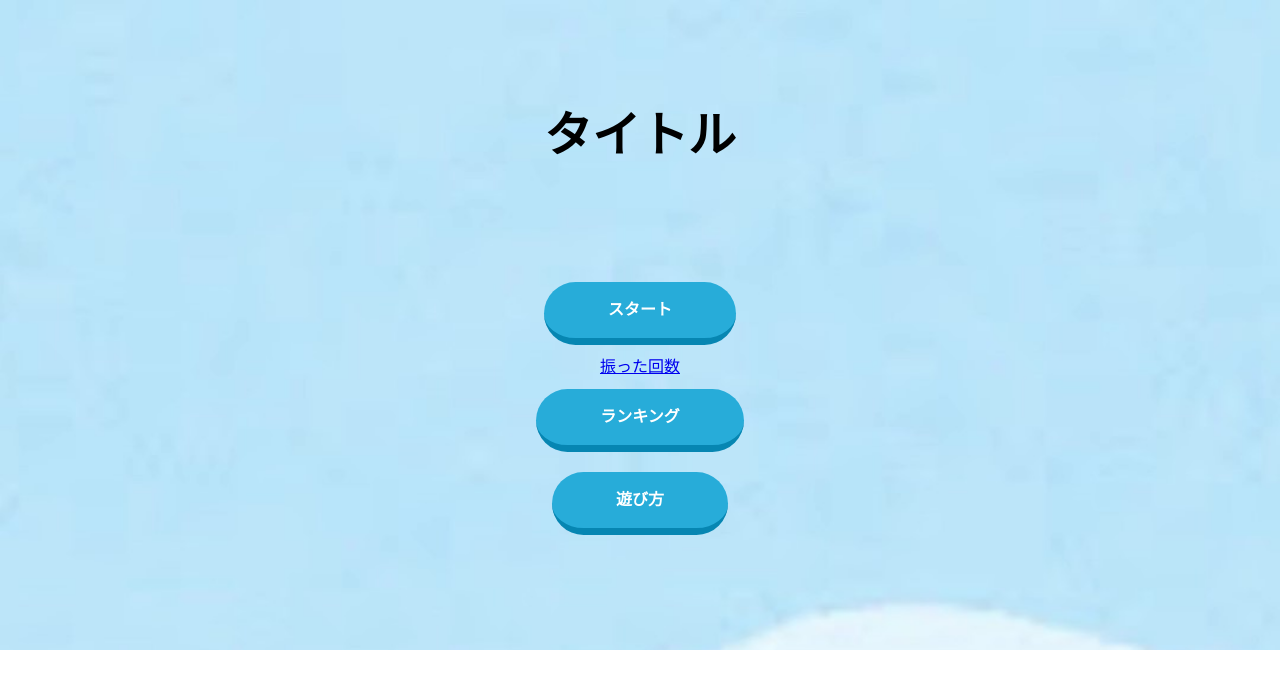
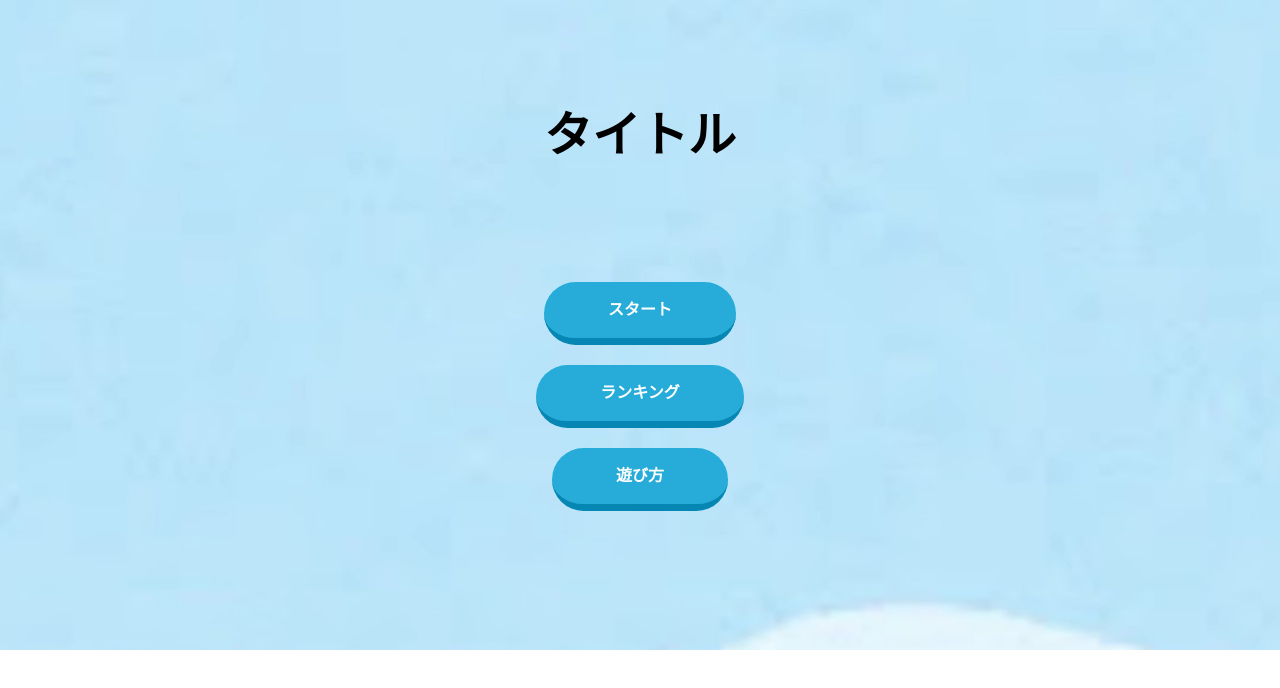
Before and after one commit to abokado2525/mosacup-prototype, a Next.js app in the folder shake-and-throw/: page / in a window 1280 px wide. Shown: the top 688 px of the page. Built offline with nearby package versions, Linux system fonts and the light colour scheme.

Commit message:
mainマージするためのコミット

```diff
--- a/shake-and-throw/pages/index.tsx
+++ b/shake-and-throw/pages/index.tsx
@@ -50,10 +50,6 @@ const Home: NextPage = () => {
           <Modal show={show} setShow={setShow} />
         </div> */}
 
-        {/* //! 消す */}
-        <Link href="/acculate">振った回数</Link>
-        {/* //! 消す */}
-
         <div className={styles.buttons}>
           <a href="/ranking" className={styles.btn_06}>
             ランキング
```
